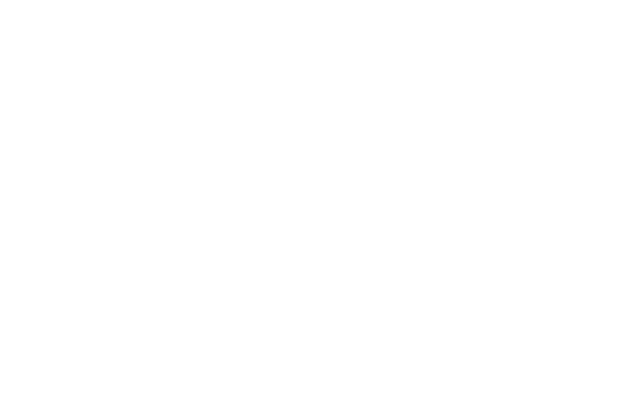
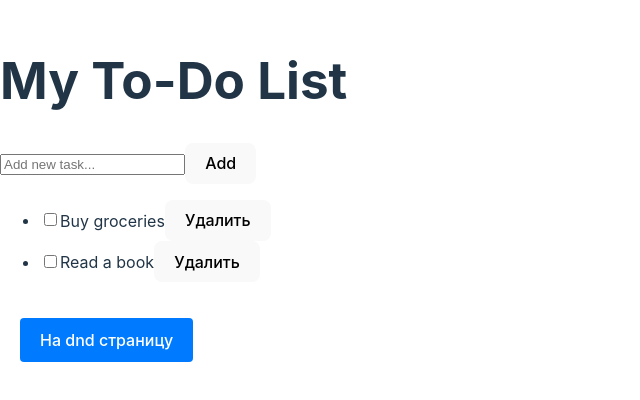
Before and after one commit to smirars/React-DnD, a React (Vite) app in the folder four-work/: page / in a window 1280 px wide. Before the commit this address had no page. Shown: the part 200-600 px from the top of the page, without its empty margins (0-640 px from the left). Built offline with nearby package versions, Linux system fonts and the light colour scheme.

Commit message:
return routes

```diff
--- a/four-work/src/App.jsx
+++ b/four-work/src/App.jsx
@@ -6,8 +6,8 @@
   return (
   <Router>
     <Routes>
-      <Route path="https://smirars.github.io/React-DnD/" element={<TodoPage />} />
-      <Route path="https://smirars.github.io/React-DnD/#/dnd" element={<DndPage />} />
+      <Route path="/" element={<TodoPage />} />
+      <Route path="/dnd" element={<DndPage />} />
     </Routes>
   </Router>
   );
```
